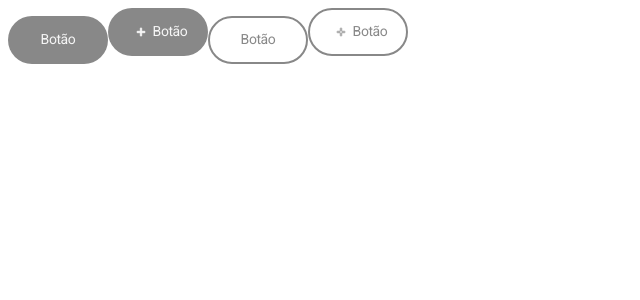
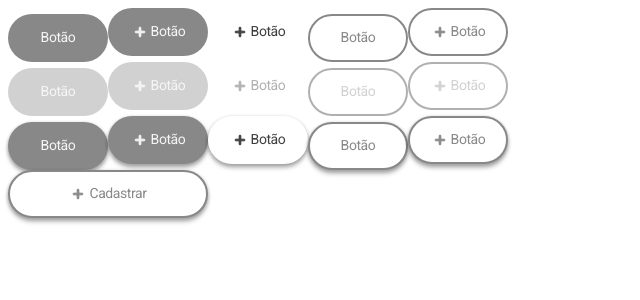
Before and after one commit to amigosdosanimais/.github, a Next.js app: page /testComponents in a window 1280 px wide. Shown: the top 300 px of the page, without its empty margins (0-640 px from the left). Built offline with nearby package versions, Linux system fonts and the light colour scheme.

Commit message:
Update Button

```diff
--- a/pages/testComponents.jsx
+++ b/pages/testComponents.jsx
@@ -5,10 +5,30 @@ import Button from '../src/components/button/button'
 export default function TestComponents (){
     return(
         <>
-        <Button/>
-        <Button icon={true}></Button>
-        <Button type='light'></Button>
-        <Button type='light' icon={true} ></Button>
+        <div>
+            <Button type='dark'/>
+            <Button type='dark' icon></Button>
+            <Button type='default' icon></Button>
+            <Button type='light'></Button>
+            <Button type='light' icon={true} ></Button>
+        </div>
+        <div>
+            <Button type='dark' disabled/>
+            <Button type='dark' icon disabled></Button>
+            <Button type='default' icon disabled></Button>
+            <Button type='light' disabled></Button>
+            <Button type='light' icon={true} disabled ></Button>
+        </div>
+        <div>
+            <Button type='dark' shadow/>
+            <Button type='dark' icon shadow></Button>
+            <Button type='default' icon shadow></Button>
+            <Button type='light' shadow></Button>
+            <Button type='light' shadow icon={true} ></Button>
+        </div>
+        <div>
+            <Button type='light' icon width='200px' text='Cadastrar' shadow></Button>
+        </div>
         </>
     )
 }
--- a/src/components/button/button.module.css
+++ b/src/components/button/button.module.css
@@ -30,6 +30,7 @@
     background-color: var(--color-g400);
     color: var(--color-g50);
     stroke: var(--color-g50);
+    fill: var(--color-g50);
     border: none;
   }
 
@@ -51,19 +52,29 @@
 
   /* Default no botão default */
   .default {
-    background-color: #e0e0e0;
-    color: black;
-    border: 1px solid #ccc;
+    background-color: var(--color-white);
+    color: var(--color-g900);
+    stroke: var(--color-g900);
+    fill: var(--color-g900);
+    border: none;
   }
 
   /* Hover no botão default */
   .default:hover {
-    background-color: #d5d5d5;
+    background-color: var(--color-g50);
+    color: var(--color-g900);
+    stroke: var(--color-g900);
+    fill: var(--color-g900);
+    border: none;
   }
 
   /* Pressed (ativo) no botão default */
   .default:active {
-    background-color: #bdbdbd;
+    background-color: var(--color-g200);
+    color: var(--color-g900);
+    stroke: var(--color-g900);
+    fill: var(--color-g900);
+    border: none;
   }
 
 
@@ -75,6 +86,7 @@
     background-color: var(--color-white);
     color: var(--color-g400);
     stroke: var(--color-g400);
+    fill: var(--color-g400);
     border: 2px solid var(--color-g400);
   }
 
@@ -82,6 +94,8 @@
   .light:hover {
     background-color: var(--color-white);
     color: var(--color-g600);
+    stroke: var(--color-g600);
+    fill: var(--color-g600);
     border: 2px solid var(--color-g600);
   }
 
@@ -89,15 +103,38 @@
   .light:active {
     background-color: var(--color-white);
     color: var(--color-g900);
+    stroke: var(--color-g900);
+    fill: var(--color-g900);
     border: 2px solid var(--color-g900);
   }
 
 
 
   /* Estilo para o estado disabled (desabilitado) */
-  .disabled {
-    background-color: #ccc;
-    color: #999;
+  .dark.disabled {
+    background-color: var(--color-g200);
+    color: var(--color-g50);
+    stroke: var(--color-g50);
+    fill: var(--color-g50);
+    border: none;
+    cursor: not-allowed;
+  }
+
+  .default.disabled {
+    background-color: var(--color-white);
+    color: var(--color-g300);
+    stroke: var(--color-g300);
+    fill: var(--color-g300);
+    border: none;
+    cursor: not-allowed;
+  }
+
+  .light.disabled {
+    background-color: var(--color-white);
+    color: var(--color-g200);
+    stroke: var(--color-g200);
+    fill: var(--color-g200);
+    border: 2px solid var(--color-g300);
     cursor: not-allowed;
   }
 
@@ -107,14 +144,13 @@
   .icon {
     width: 20px;
     height: 20px;
-    padding: 2px;
-    margin: 0px;
-    display: inline;
+    display: inline-flex;
+    align-items: center;
   }
 
 
 
   /* Estilo para sombra */
   .shadow {
-    box-shadow: 2px 4px 6px rgba(0, 0, 0, 0.2);
+    box-shadow: 0px 4px 4px 0px rgba(0, 0, 0, 0.25), 0px 1px 3px 1px rgba(0, 0, 0, 0.15);
   }
```
Also changed, not shown: src/components/button/icon-plus.svg.
